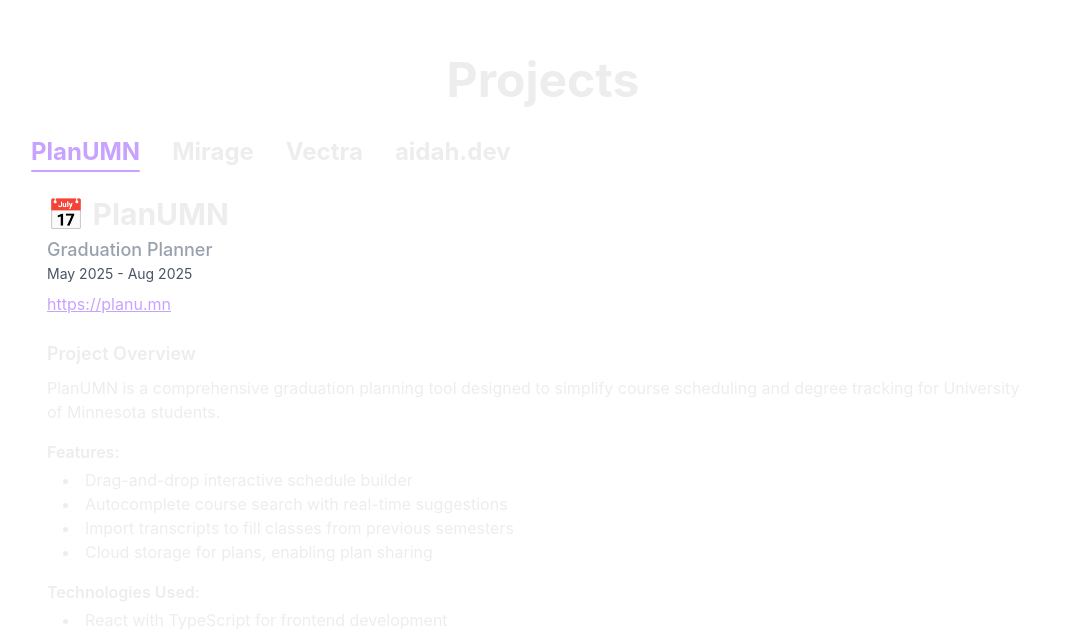
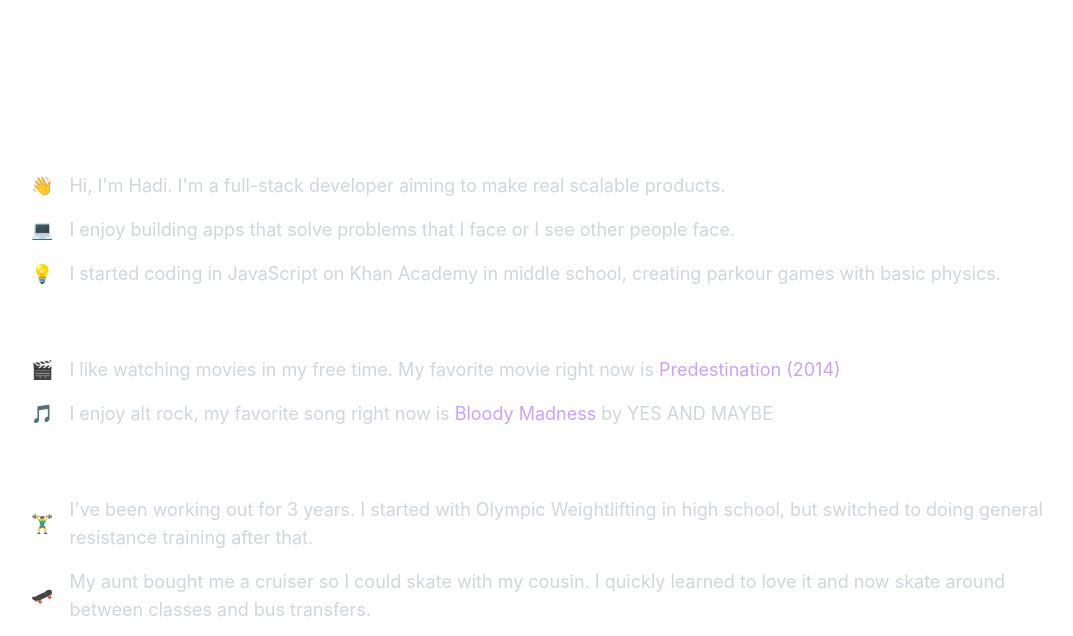
Before and after one commit to hadiahmad06/aidah.dev, a Next.js app: page / in a window 1280 px wide. Shown: the part 904-1540 px from the top of the page, without its empty margins (97-1170 px from the left). Built offline with nearby package versions, Linux system fonts and the light colour scheme.

Commit message:
changed project headers to ReactiveButton; added headers to AboutMe and Projects sections

```diff
--- a/src/app/globals.css
+++ b/src/app/globals.css
@@ -5,6 +5,7 @@
   --background: #1e1e1e00; /* graphite background */
   --foreground: #ededed; /* light foreground text */
   --accent: #c8a2ff;     /* lilac accent color */
+  --secondary: #FF69B4;
   --font-sans: 'Inter', 'Helvetica Neue', Helvetica, Arial, sans-serif;
   --font-mono: 'JetBrains Mono', 'Fira Code', monospace;
 }
@@ -22,6 +23,7 @@
     --background: #15151500; /* graphite background for dark mode */
     --foreground: #ededed;
     --accent: #c8a2ff;
+    --secondary: #FF69B4;
   }
 }
 
@@ -38,6 +40,9 @@
 /* Accent utility class */
 .accent {
   color: var(--accent);
+}
+.secondary {
+  color: var(--secondary);
 }
 
 /* Example for lilac background highlights */
--- a/src/app/page.tsx
+++ b/src/app/page.tsx
@@ -25,8 +25,12 @@
     <div className="bg-background text-foreground min-h-screen font-sans flex flex-col">
       {/* Hero Section */}
       <Hero />
+
       {/* Resume Section */}
       {/* <Resume /> */}
+
+      {/* About Me Section */}
+      <AboutMe />
 
       {/* Projects Section */}
       <Projects />
@@ -34,8 +38,6 @@
       {/* Skills Section */}
       {/* <Skills /> */}
 
-      {/* About Me Section */}
-      <AboutMe />
 
 
       {/* Contact Section */}
--- a/src/components/Projects.tsx
+++ b/src/components/Projects.tsx
@@ -1,6 +1,7 @@
 "use client";
 
 import { useState } from "react";
+import ReactiveButton from "./common/ReactiveButton";
 
 type Project = {
   title: string;            // Display name
@@ -172,28 +173,24 @@
   return (
     <section className="flex-shrink-0 flex-col items-start gap-12 py-24 w-full">
       <h1 className="text-5xl font-bold text-center mb-8">Projects</h1>
-      <header className="flex space-x-8 mb-6 px-32">
+      <header className="flex space-x-4 mb-6 px-32">
         {projects.map((project, index) => (
-          <button
+          <ReactiveButton
             key={project.title}
             onClick={() => setCurrentIndex(index)}
-            className={`relative text-2xl font-bold pb-1 transition-colors duration-300 focus:outline-none`}
-            style={{
-              fontFamily: "var(--font-sans)",
-              color: index === currentIndex ? "var(--accent)" : "var(--foreground)",
-            }}
+            className={`relative text-2xl font-bold px-4 py-3 transition-colors duration-300 focus:outline-none font-sans ${index === currentIndex ? "text-accent" : "text-foreground"}`}
           >
             {project.title}
             {index === currentIndex && (
               <span
-                className="absolute left-0 bottom-0 w-full h-0.5 rounded"
+                className="block mt-1 w-full h-0.5 rounded"
                 style={{
-                  background: `linear-gradient(90deg, var(--accent), var(--accent))`,
+                  background: `linear-gradient(90deg, var(--accent), var(--secondary))`,
                   animation: "underlineSlide 0.5s ease forwards",
                 }}
               />
             )}
-          </button>
+          </ReactiveButton>
         ))}
       </header>
       <style>
```
